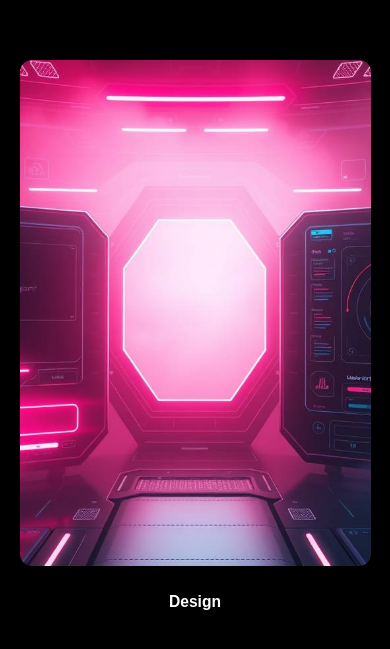
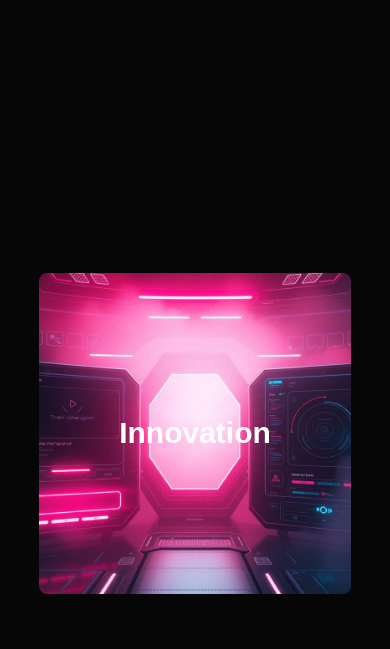
Before and after one commit to rishabh0777/webli, a Next.js app: page / in a window 390 px wide. Shown: the part 4132-4781 px from the top of the page. Built offline with nearby package versions, Linux system fonts and the light colour scheme.

Commit message:
bug fixing in Image reveal and Navbar animation

```diff
--- a/src/components/ImageReveal.js
+++ b/src/components/ImageReveal.js
@@ -2,55 +2,147 @@
 
 import React, { useRef } from "react";
 import gsap from "gsap";
-import { ScrollTrigger } from "gsap/ScrollTrigger";
+import { ScrollTrigger } from "gsap/all";
 import { useGSAP } from "@gsap/react";
 import Image from "next/image";
 
-import img1 from "@/assets/images/cardReveal1.jpg";
-import img2 from "@/assets/images/cardReveal2.jpg";
-import img3 from "@/assets/images/cardReveal3.jpg";
-import img4 from "@/assets/images/cardReveal4.jpg";
-
+// GSAP Plugin
 gsap.registerPlugin(ScrollTrigger);
 
+// Image Imports
+import cardReveal1 from "@/assets/images/cardReveal1.jpg";
+import cardReveal2 from "@/assets/images/cardReveal2.jpg";
+import cardReveal3 from "@/assets/images/cardReveal3.jpg";
+import cardReveal4 from "@/assets/images/cardReveal4.jpg";
+import cardReveal5 from "@/assets/images/cardReveal5.jpg";
+import cardReveal6 from "@/assets/images/cardReveal6.jpg";
+import cardReveal7 from "@/assets/images/cardReveal7.jpg";
+
+const images = [
+  cardReveal1,
+  cardReveal2,
+  cardReveal3,
+  cardReveal4,
+  cardReveal5,
+  cardReveal6,
+  cardReveal7,
+];
+
 export default function ImageReveal() {
-  const triggerRef = useRef(null);
-  const containerRef = useRef(null);
-
-  const tags = ["Design", "Development", "Animation", "Branding"];
-  const images = [img1, img2, img3, img4];
+  const container = useRef(null);
+  const tags = [
+    "Innovation",
+    "Motion",
+    "Discovery",
+    "Creativity",
+    "Transformation",
+    "Futuristic",
+    "Immersive",
+  ];
 
   useGSAP(() => {
-    const cards = gsap.utils.toArray(".card");
+    const mm = gsap.matchMedia();
 
-    gsap.to(cards, {
-      xPercent: -100 * (cards.length - 1),
-      ease: "none",
+    mm.add(
+      {
+        isDesktop: "(min-width: 768px)",
+        isMobile: "(max-width: 767px)",
+      },
+      (context) => {
+        const { isDesktop, isMobile } = context.conditions;
+
+        if (!container.current) return;
+
+        const cards = container.current.querySelectorAll(".card");
+        const images = container.current.querySelectorAll(".image-inner");
+        const totalCards = cards.length;
+
+        gsap.set(cards[0], { y: "0%", scale: 1, rotate: 0 });
+        gsap.set(images[0], { scale: 1 });
+
+        for (let i = 1; i < totalCards; i++) {
+          gsap.set(cards[i], { y: "100%", scale: 1, rotation: 0 });
+          gsap.set(images[i], { scale: 1 });
+        }
+
+        const endValue = isMobile
+          ? `+=${window.innerHeight * (totalCards - 1) * 0.6}`
+          : `+=${window.innerHeight * (totalCards - 1) + 200}`;
+
+        const tl = gsap.timeline({
           scrollTrigger: {
-        trigger: triggerRef.current,
+            trigger: ".sticky-card",
+            start: "-30%",
+            end: endValue,
             pin: true,
-        scrub: 1,
-        end: () => "+=" + containerRef.current.offsetWidth,
-        anticipatePin: 1
+            scrub: 0.5,
+          },
+        });
+
+        for (let i = 0; i < totalCards - 1; i++) {
+          const currentCard = cards[i];
+          const currentImage = images[i];
+          const nextCard = cards[i + 1];
+
+          tl.to(
+            currentCard,
+            {
+              scale: isDesktop ? 0.5 : 0.8,
+              rotation: isDesktop ? 10 : 5,
+              duration: 1,
+              ease: "linear",
+            },
+            i
+          );
+
+          tl.to(
+            currentImage,
+            {
+              scale: isDesktop ? 1.5 : 1.2,
+              duration: 1,
+              ease: "linear",
+            },
+            i
+          );
+
+          tl.to(
+            nextCard,
+            {
+              y: "0%",
+              duration: 1,
+              ease: "linear",
+            },
+            i
+          );
         }
-    });
-  }, []);
+
+        ScrollTrigger.refresh();
+
+        return () => {
+          tl.kill();
+          ScrollTrigger.getAll().forEach((trigger) => trigger.kill());
+        };
+      }
+    );
+  }, { scope: container });
 
   return (
     <section
-      ref={triggerRef}
-      className="w-full h-screen overflow-hidden relative bg-black text-white"
+      ref={container}
+      className="w-full left-0 relative py-3 overflow-hidden"
     >
-      <div
-        ref={containerRef}
-        className="flex w-[400vw] h-screen relative"
-      >
+      <section className="intro relative w-full md:h-[25vh] sm:h-[40vh] lg:h-[35vh] p-3">
+        {/* Optional intro heading */}
+      </section>
+
+      <section className="sticky-card relative w-full h-[30vh] sm:h-[40vh] md:min-h-[80vh] lg:h-[40vh] p-2 flex justify-center">
+        <section className="cards-container relative w-full sm:h-full md:h-auto rounded-lg overflow-hidden">
           {tags.map((tag, index) => (
             <div
               key={index}
-            className="card relative w-screen h-screen flex flex-col items-center justify-center"
+              className="card absolute top-0 left-1/2 -translate-x-1/2 w-[80vw] md:w-[80vw] sm:h-full md:h-[80vh] flex items-center justify-center rounded-lg overflow-hidden"
             >
-            <div className="relative w-[90%] h-[60vh] rounded-xl overflow-hidden shadow-lg">
+              <div className="relative w-full h-full image-inner">
                 <Image
                   src={images[index]}
                   alt={tag}
@@ -59,10 +151,16 @@ export default function ImageReveal() {
                   priority={index === 0}
                 />
               </div>
-            <h3 className="mt-6 text-[4vw] font-bold z-10">{tag}</h3>
+              <h3 className="absolute text-white text-3xl font-bold z-10">
+                {tag}
+              </h3>
             </div>
           ))}
-      </div>
+        </section>
+      </section>
+
+      {/* Spacer to prevent overlap with next section */}
+      <div className="h-[10vh] md:h-[40vh]"></div>
     </section>
   );
 }
--- a/src/components/navbar.js
+++ b/src/components/navbar.js
@@ -17,15 +17,16 @@ export default function Navbar() {
   // Entrance animation for logo & menu
   useGSAP(() => {
     const tl = gsap.timeline();
+    tl.add("")
     tl.fromTo(
       logoRef.current,
       { x: -200, opacity: 0 },
-      { x: 0, opacity: 1, duration: 0.8, ease: "power3.out" }
+      { x: 0, opacity: 1, duration: 0.8, ease: "power3.out" },"a"
     );
     tl.fromTo(
       menuBarRef.current,
       { x: 200, opacity: 0 },
-      { x: 0, opacity: 1, duration: 0.8, ease: "power3.out" }
+      { x: 0, opacity: 1, duration: 0.8, ease: "power3.out" }, "a"
     );
   }, []);
 
```
Lines whose indentation alone changed are shown as unchanged.
